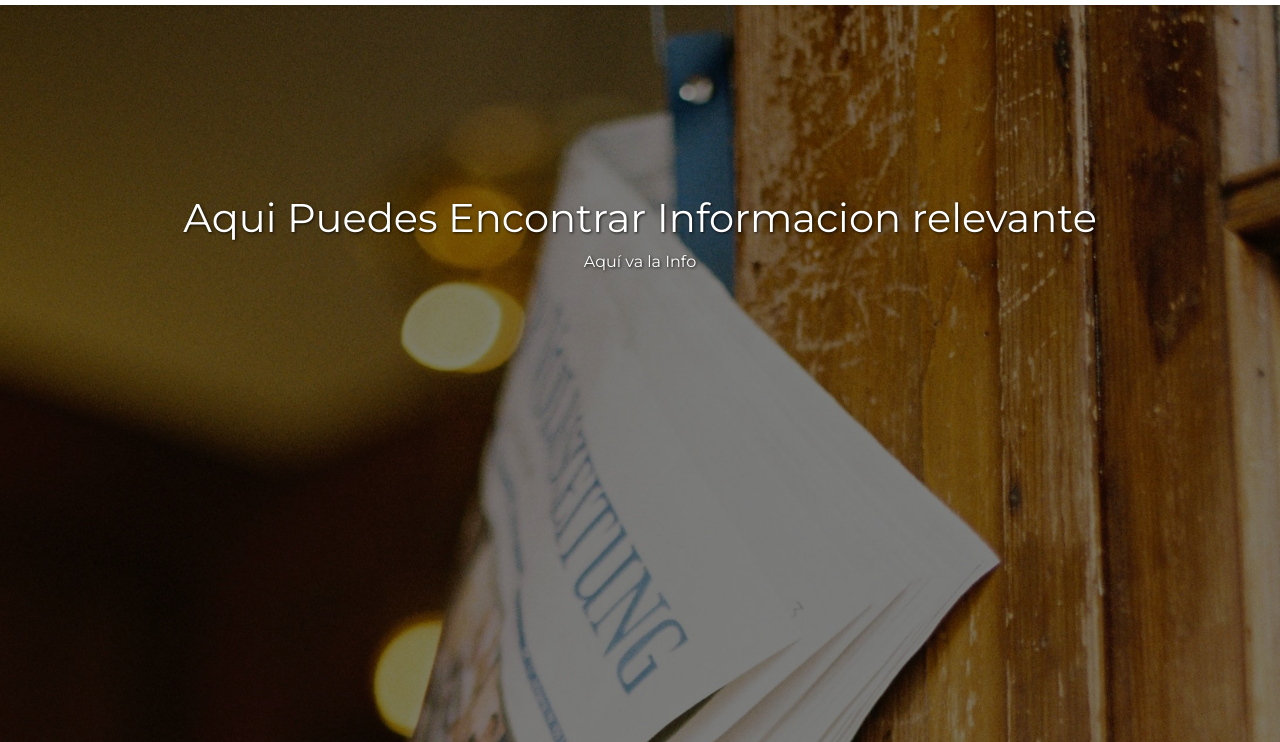
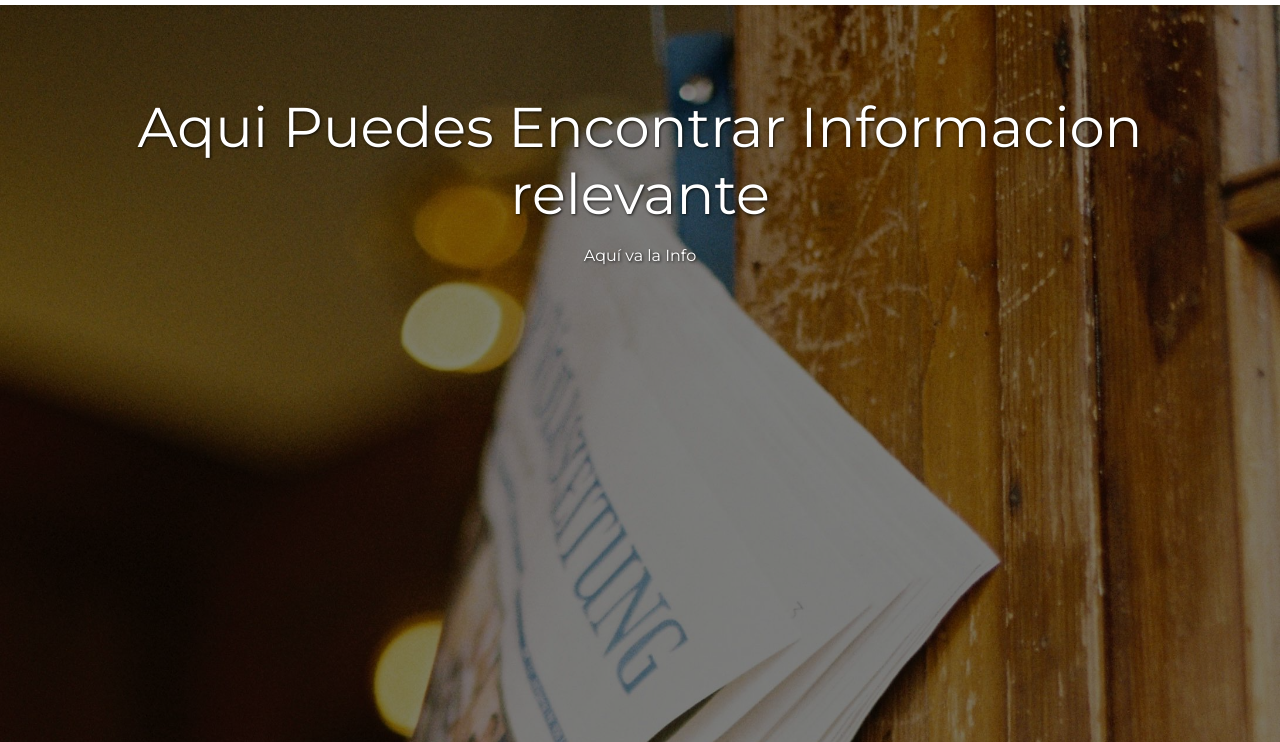
Before and after one commit to ChoripanDulce/Proyecto_Manhattan, a plain HTML site: page informacion.html in a window 1280 px wide. Shown: the part 58-800 px from the top of the page. Drawn offline with nearby package versions, Linux system fonts and the light colour scheme.

Commit message:
"Texto Informacion"
Se subio el texto de informacion mas arriba

```diff
--- a/informacion.html
+++ b/informacion.html
@@ -37,7 +37,7 @@
     }
 
     .texto-overlay {
-      position: absolute;
+      position: fixed;
       top: 10%;
       left: 50%;
       transform: translate(-50%, 0);
@@ -50,6 +50,13 @@
     .navbar-custom {
       background-color: white;
       box-shadow: 0 2px 4px rgba(0, 0, 0, 0.1);
+    }
+    .titulo-principal {
+      font-size: clamp(2rem, 5vw, 3.5rem);
+      font-weight: 450;
+      margin-bottom: 1rem;
+      text-shadow: 1px 1px 3px rgba(0, 0, 0, 0.8);
+      position: relative;
     }
   </style>
 </head>
@@ -85,8 +92,8 @@
       <!-- Cambia el src por la imagen de fondo que desees -->
       <img src="pexels-brcunel-32094623.jpg" alt="Fondo formulario" class="img-fluid w-100" />
       <div class="overlay"></div>
-      <div class="texto-overlay">
-        <h1 class="titulo-principal">Aqui Puedes Encontrar Informacion relevante</h1>
+      <div class="texto-overlay mt-5">
+         <br><h1 class="titulo-principal">Aqui Puedes Encontrar Informacion relevante</h1>
         <p class="subtitulo">Aquí va la Info</p>
         <!-- Aquí puedes agregar tu formulario -->
         <!-- EJEMPLO:
```
Also changed, not shown: index.html (+6 -1 lines).
